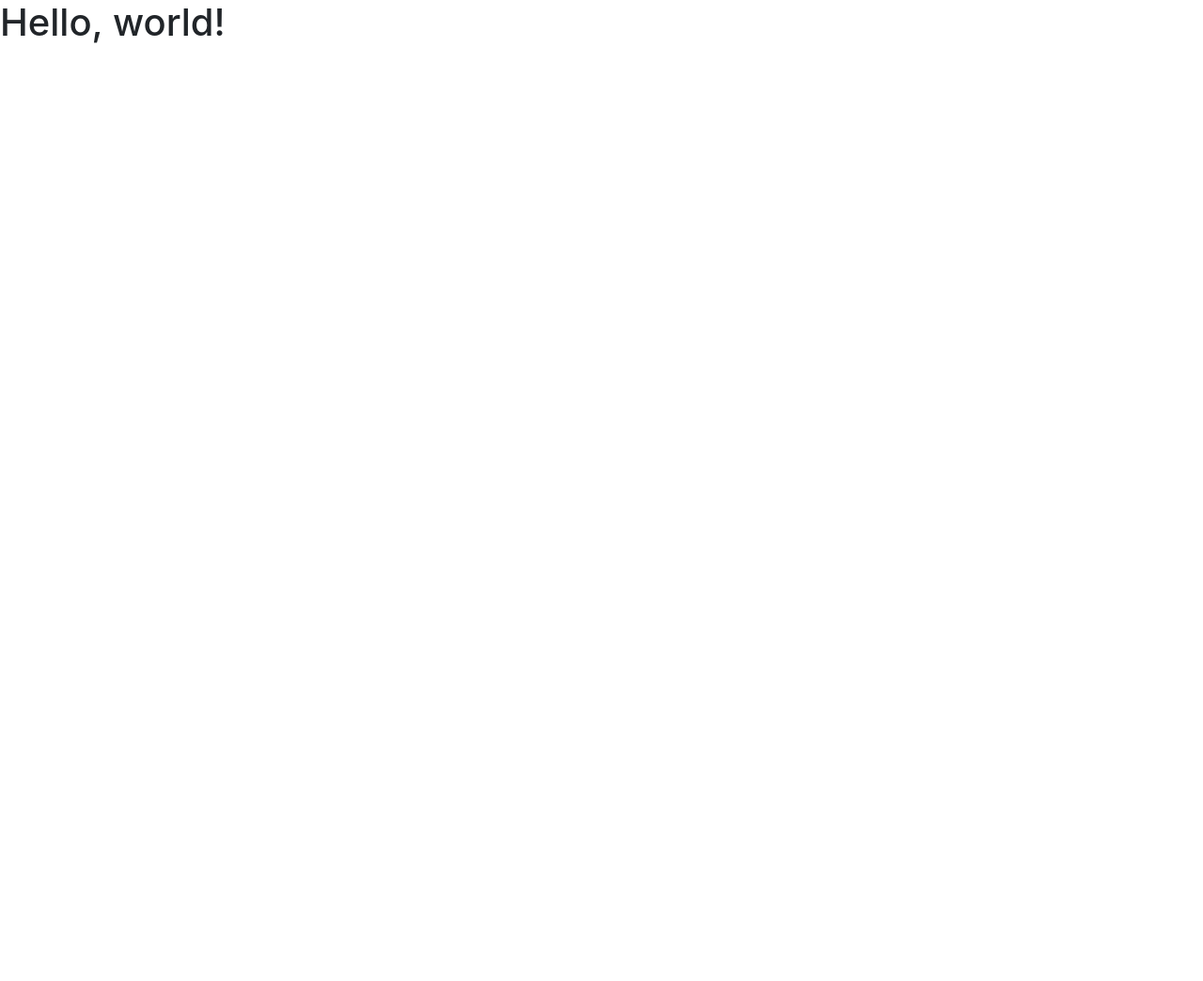
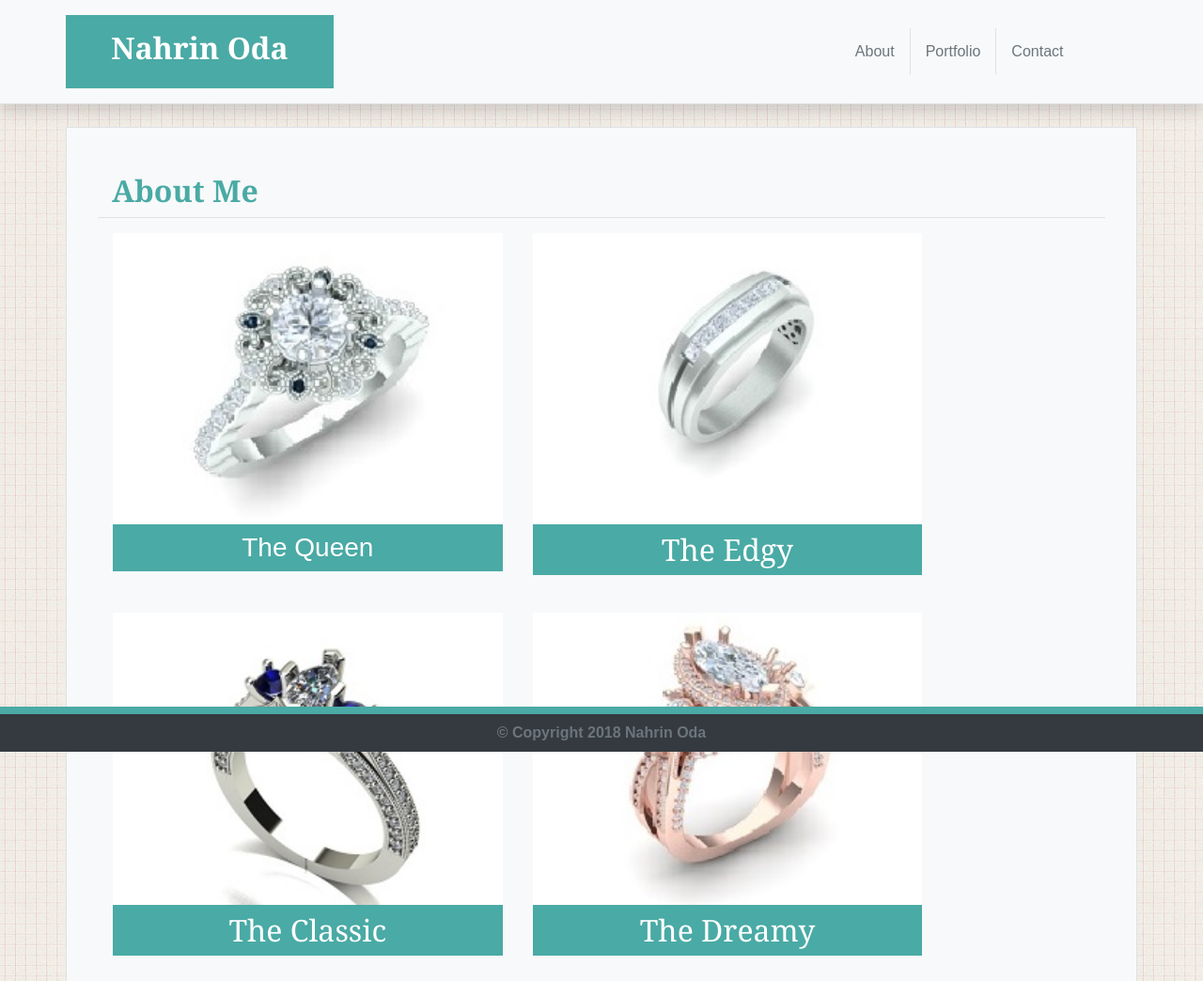
Before and after one commit to nahrinoda/Bootstrap-Portfolio, a plain HTML site: page portfolio.html in a window 1280 px wide. Shown: the top 1044 px of the page at 94% size. Before the commit the page ends 800 px from the top, so only its background shows below. Drawn offline with nearby package versions, Linux system fonts and the light colour scheme.

Commit message:
final-ish

```diff
--- a/portfolio.html
+++ b/portfolio.html
@@ -1,17 +1,88 @@
 <!doctype html>
 <html lang="en">
   <head>
+    <title>Nahrin Oda / About Me</title>
     <!-- Required meta tags -->
     <meta charset="utf-8">
     <meta name="viewport" content="width=device-width, initial-scale=1, shrink-to-fit=no">
-
     <!-- Bootstrap CSS -->
     <link rel="stylesheet" href="https://stackpath.bootstrapcdn.com/bootstrap/4.1.0/css/bootstrap.min.css" integrity="sha384-9gVQ4dYFwwWSjIDZnLEWnxCjeSWFphJiwGPXr1jddIhOegiu1FwO5qRGvFXOdJZ4" crossorigin="anonymous">
+    <!-- import fonts to CSS -->
+    <link href='http://fonts.googleapis.com/css?family=Oswald:400,300,700' rel='stylesheet' type='text/css'>
+    <link rel="stylesheet" href="./assets/css/style.css">
+  </head>
 
-    <title>Hello, world!</title>
-  </head>
-  <body>
-    <h1>Hello, world!</h1>
+  <body style="background-image: url(./assets/images/hip-square.png);"> <!-- background pattern -->
+
+    <div class=" shadow d-flex justify-content-center border-bottom mb-4 p-3 bg-light" >
+    <div class="container align-self-center">
+        <div class="row">
+            <div class="col-3 p-3 bg-info text-white text-center font-weight-bold"><h2><strong>Nahrin Oda</strong></h2></div>
+            <div class="col-8 container align-self-center ">
+                <ul class="nav justify-content-end">
+                    <li class="nav-item">
+                        <a class="nave-link active text-secondary border-right p-3 " href="index.html">About</a>
+                    </li>
+                    <li class="nav-item ">
+                        <a class="nave-link active text-secondary border-right p-3" href="portfolio.html">Portfolio</a>
+                    </li>
+                    <li class="nav-item">
+                        <a class="nave-link active text-secondary p-3" href="contact.html">Contact</a>
+                    </li>
+                </ul>
+            </div>
+        </div>
+    </div>
+    </div>
+    <!-- Main content -->
+    <div class="container bg-light p-5 border">
+            <div class="row">
+                <div class="col-12 text-info border-bottom font-weight-bold"><h2><strong>About Me</strong></h2></div>
+    <div class="container">
+        <div class="row">
+            <div class="col-md-5 p-3">
+                <a href="#">
+                    <img width="100%" src="./assets/images/ringa.jpg" alt="white gold engagement ring with flower style halo">
+                    <h3 class="item-name p-2 bg-info text-white text-center">The Queen</h3>
+                </a>
+            </div>
+            <div class="col-md-5 p-3">
+                <a href="#">
+					<img width="100%" src="./assets/images/ringb.jpg" alt="whit gold wedding band with white diamonds">
+					<h2 class="item-name p-2 bg-info text-white text-center">The Edgy</h2>
+				</a>
+            </div>
+        </div>
+        <div class="row">
+            <div class="col-md-5 p-3">
+                <a href="#">
+					<img width="100%" src="./assets/images/ringc.jpg" alt="whit gold engagement ring with blue sappahire stones">
+					<h2 class="item-name p-2 bg-info text-white text-center">The Classic</h2>
+				</a>
+            </div>
+            <div class="col-md-5 p-3">
+                <a href="#">
+					<img width="100%" src="./assets/images/ringd.jpg" alt="rose gold engagement ring">
+					<h2 class="item-name p-2 bg-info text-white text-center">The Dreamy</h2>
+				</a>
+            </div>
+        </div>
+        <div class="row">
+            <div class="col-md-5 p-3">
+                <a href="#">
+						<img width="100%" src="./assets/images/ringe.jpg" alt="yellow gold wedding band without stones">
+						<h2 class="item-name p-2 bg-info text-white text-center">The Braid</h2>
+				</a>
+            </div>
+        </div>
+    </div>
+    </div>
+    </div>
+    <!-- end of Main content -->
+    <footer class="navbar fixed-bottom navbar-dark bg-dark" id="footerborder">
+        <div class="mx-auto text-secondary font-weight-bold" >&copy; Copyright 2018 Nahrin Oda</div>
+    </footer>
+
 
     <!-- Optional JavaScript -->
     <!-- jQuery first, then Popper.js, then Bootstrap JS -->
```
Also changed, not shown: contact.html (+2 -2 lines).
